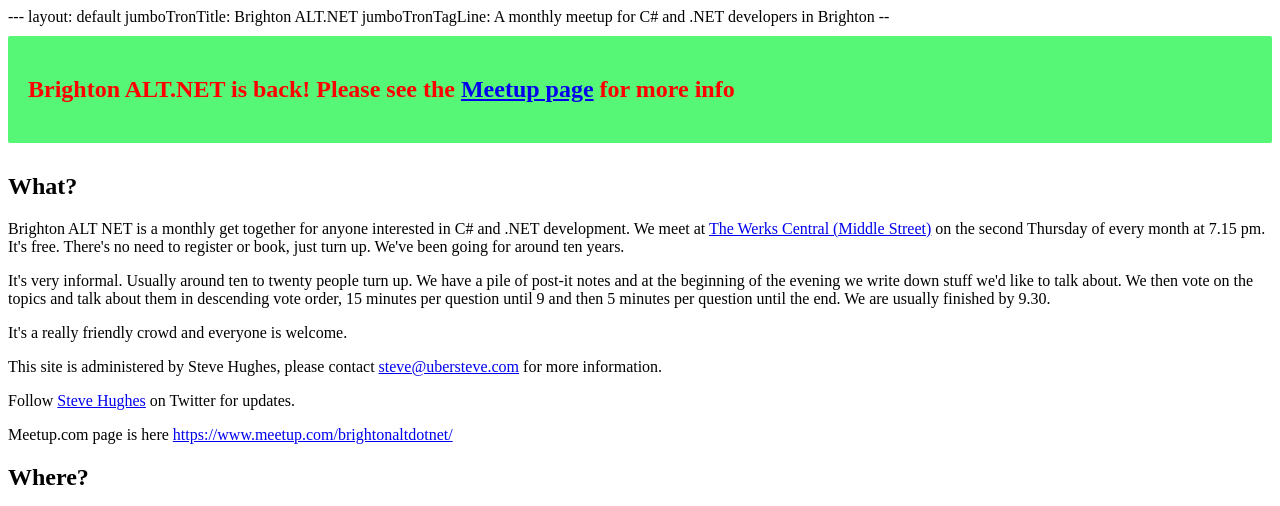
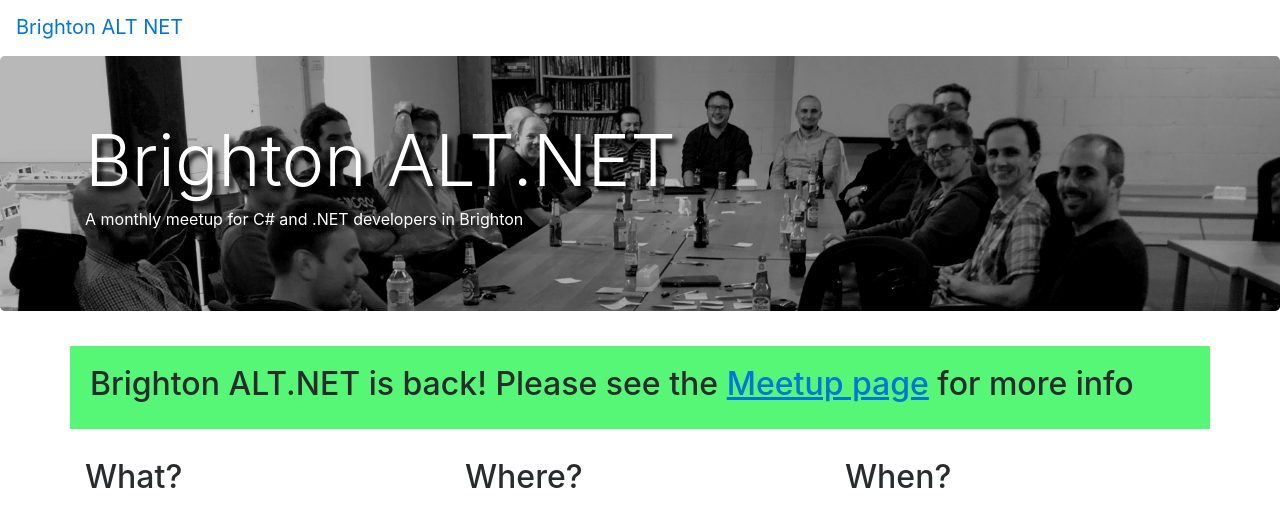
Before and after one commit to brighton-alt-net/brighton-alt-net.github.io, a Jekyll site: the page built from index.html, in a window 1280 px wide and 1370 px high. Shown: the top 506 px of the window. Built offline with Jekyll 4.4.1, drawn with Linux system fonts in a browser that asks for light colours; nearby versions of some CDN libraries; some of the changed text lies outside the part shown.

Commit message:
Attempted fix of styles from previous commit

```diff
--- a/index.html
+++ b/index.html
@@ -1,107 +1,38 @@
---- layout: default jumboTronTitle: Brighton ALT.NET jumboTronTagLine: A monthly
-meetup for C# and .NET developers in Brighton --
-<style>
-  #main-alert {
-    color: #000;
-    background-color: #56f777;
-    padding: 20px;
-    margin: 10px 0 30px 0;
-    border-radius: 2px;
-  }
-
-  #main-alert a {
-    text-decoration: underline;
-  }
-</style>
+---
+layout: default
+jumboTronTitle: Brighton ALT.NET
+jumboTronTagLine: A monthly meetup for C# and .NET developers in Brighton
+---
 <div class="row">
-  <div class="col-md-12" id="main-alert">
-    <h2 style="color:red">
-      Brighton ALT.NET is back! Please see the
-      <a href="https://www.meetup.com/brightonaltdotnet/">Meetup page</a> for
-      more info
-    </h2>
+    <div class="col-md-12" style="background-color: #56f777; padding: 20px;  margin: 10px 0 30px 0;">
+        <h2>Brighton ALT.NET is back! Please see the <a style="text-decoration: underline" href="https://www.meetup.com/brightonaltdotnet/">Meetup page</a> for more info</h2>
     </div>
 </div>
 <div class="row">
     <div class="col-md-4">
       <h2>What?</h2>
-    <p>
-      Brighton ALT NET is a monthly get together for anyone interested in C# and
-      .NET development. We meet at
-      <a href="https://www.werksgroup.org.uk/portfolio/werks-central/"
-        >The Werks Central (Middle Street)</a
-      >
-      on the second Thursday of every month at 7.15 pm. It's free. There's no
-      need to register or book, just turn up. We've been going for around ten
-      years.
-    </p>
-    <p>
-      It's very informal. Usually around ten to twenty people turn up. We have a
-      pile of post-it notes and at the beginning of the evening we write down
-      stuff we'd like to talk about. We then vote on the topics and talk about
-      them in descending vote order, 15 minutes per question until 9 and then 5
-      minutes per question until the end. We are usually finished by 9.30.
-    </p>
+      <p>Brighton ALT NET is a monthly get together for anyone interested in C# and .NET development. We meet at <a href="https://www.werksgroup.org.uk/portfolio/werks-central/">The Werks Central (Middle Street)</a> on the second Thursday of every month at 7.15 pm. It's free. There's no need to register or book, just turn up. We've been going for around ten years.</p>
+      <p>It's very informal. Usually around ten to twenty people turn up. We have a pile of post-it notes and at the beginning of the evening we write down stuff we'd like to talk about. We then vote on the topics and talk about them in descending vote order, 15 minutes per question until 9 and then 5 minutes per question until the end. We are usually finished by 9.30.</p>
       <p>It's a really friendly crowd and everyone is welcome.</p>
-    <p>
-      This site is administered by Steve Hughes, please contact
-      <a href="mailto:steve@ubersteve.com">steve@ubersteve.com</a> for more
-      information.
-    </p>
-    <p>
-      Follow <a href="https://twitter.com/toxicgorilla0">Steve Hughes</a> on
-      Twitter for updates.
-    </p>
-    <p>
-      Meetup.com page is here
-      <a href="https://www.meetup.com/brightonaltdotnet/"
-        >https://www.meetup.com/brightonaltdotnet/</a
-      >
-    </p>
+      <p>This site is administered by Steve Hughes, please contact <a href="mailto:steve@ubersteve.com">steve@ubersteve.com</a> for more information.</p>
+      <p>Follow <a href="https://twitter.com/toxicgorilla0">Steve Hughes</a> on Twitter for updates.</p>
+      <p>Meetup.com page is here <a href="https://www.meetup.com/brightonaltdotnet/">https://www.meetup.com/brightonaltdotnet/</a></p>
     </div>
     <div class="col-md-4">
       <h2>Where?</h2>
-    <p>
-      <b
-        ><a href="https://www.werksgroup.org.uk/portfolio/werks-central/"
-          >The Werks Central (Middle Street, Brighton)</a
-        ></b
-      >
-    </p>
-    <iframe
-      src="https://www.google.com/maps/embed?pb=!1m14!1m8!1m3!1d10082.098117455464!2d-0.1433894!3d50.8214475!3m2!1i1024!2i768!4f13.1!3m3!1m2!1s0x0%3A0x10e8c395a4d8cf0!2sThe+Werks+Group!5e0!3m2!1sen!2suk!4v1563878476659!5m2!1sen!2suk"
-      width="600"
-      height="450"
-      frameborder="0"
-      style="border:0"
-      allowfullscreen
-    ></iframe>
+      <p><b><a href="https://www.werksgroup.org.uk/portfolio/werks-central/">The Werks Central (Middle Street, Brighton)</a></b></p>
+      <iframe height="300" frameborder="0" style="border:0" src="https://www.google.com/maps/embed/v1/place?q=place_id:ChIJme7o5J-FdUgRDxvpWmSuLqg&key=AIzaSyAVY6T_Mq4NcSI8J992GibmT-EjqBNUNxM" allowfullscreen></iframe>
       <p>The address is:</p>
-    <p>
-      The Werks Central,<br />
-      15-17 Middle St,<br />
-      Brighton<br />
-      BN1 1AL
-    </p>
+      <p>The Werks Central,<br/> 15-17 Middle St,<br/> Brighton<br/> BN1 1AL</p>
       <p>We are between Sushi Mania and The Hop Poles pub</p>
     </div>
     <div class="col-md-4">
       <h2>When?</h2>
       <p>The second Thursday of every month.</p>
-    <p>
-      See the
-      <a href="https://www.meetup.com/brightonaltdotnet/">Meetup page</a> for
-      details about our next event
-    </p>
+      <p>See the <a href="https://www.meetup.com/brightonaltdotnet/">Meetup page</a> for details about our next event</p>
     </div>
     <div class="col-md-4">
       <h2>Contribute</h2>
-    <p>
-      You don't like this site? Can you make it better? Feel free to send a pull
-      request to our
-      <a href="https://github.com/brighton-alt-net/brighton-alt-net.github.io"
-        >GitHub repository.</a
-      >
-    </p>
+      <p>You don't like this site? Can you make it better? Feel free to send a pull request to our <a href="https://github.com/brighton-alt-net/brighton-alt-net.github.io">GitHub repository.</a></p>
     </div>
   </div>
```
Lines whose indentation alone changed are shown as unchanged.
